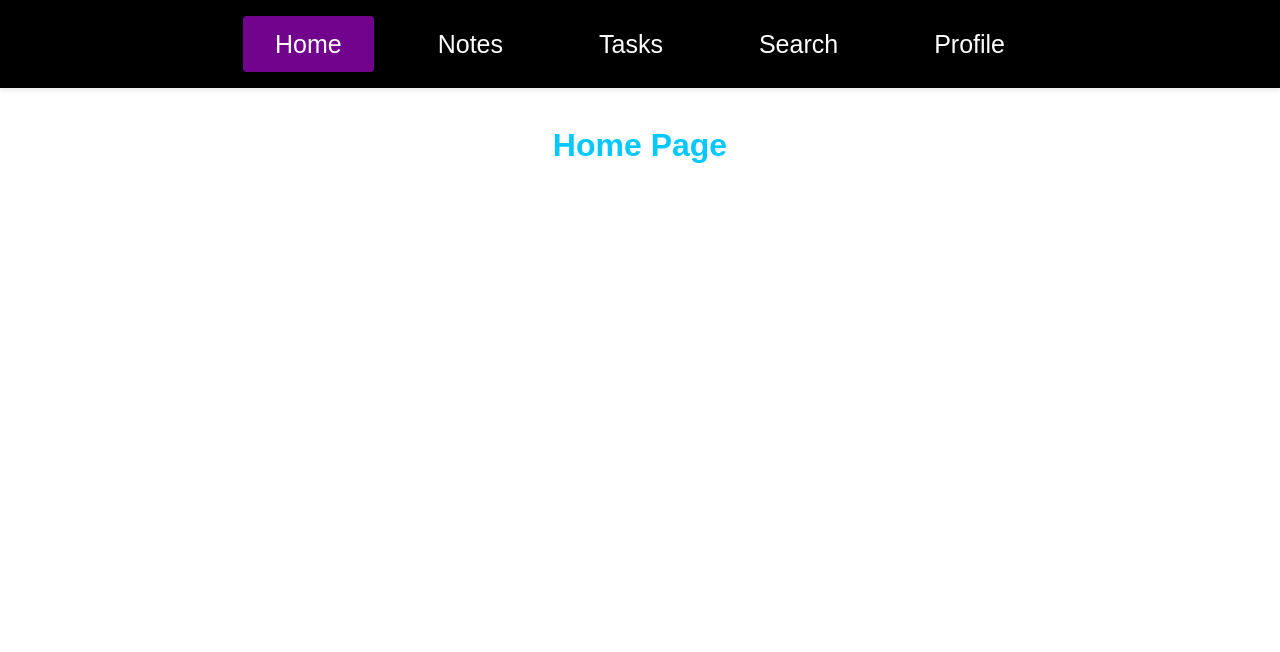
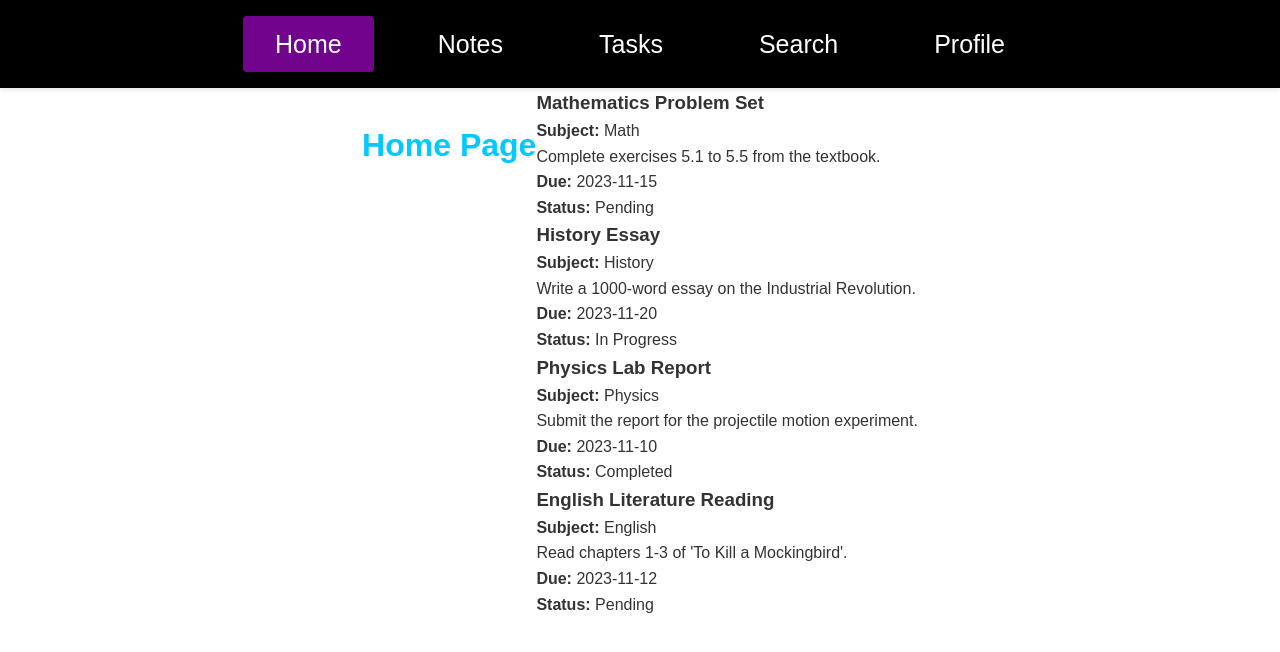
Before and after one commit to Ajai-L16/assignment-tracking, a React (Create React App) app: page / in a window 1280 px wide. Shown: the top 652 px of the page. Built offline with nearby package versions, Linux system fonts and the light colour scheme.

Commit message:
4th commit

```diff
--- /dev/null
+++ b/public/assignments.json
@@ -0,0 +1,34 @@
+[
+  {
+    "id": 1,
+    "title": "Mathematics Problem Set",
+    "subject": "Math",
+    "description": "Complete exercises 5.1 to 5.5 from the textbook.",
+    "dueDate": "2023-11-15",
+    "status": "Pending"
+  },
+  {
+    "id": 2,
+    "title": "History Essay",
+    "subject": "History",
+    "description": "Write a 1000-word essay on the Industrial Revolution.",
+    "dueDate": "2023-11-20",
+    "status": "In Progress"
+  },
+  {
+    "id": 3,
+    "title": "Physics Lab Report",
+    "subject": "Physics",
+    "description": "Submit the report for the projectile motion experiment.",
+    "dueDate": "2023-11-10",
+    "status": "Completed"
+  },
+  {
+    "id": 4,
+    "title": "English Literature Reading",
+    "subject": "English",
+    "description": "Read chapters 1-3 of 'To Kill a Mockingbird'.",
+    "dueDate": "2023-11-12",
+    "status": "Pending"
+  }
+]
--- a/src/App.css
+++ b/src/App.css
@@ -85,11 +85,14 @@ body {
   }
 }
 
+/*-------------------------------------------Home Page--------------------------------------------------------*/
 .home_h1 {
   text-align: center;
   color: rgb(4, 200, 255);
   margin-top: 2rem;
 }
+
+
 
 .home-container {
   display: flex;
--- a/src/Pages/Home.js
+++ b/src/Pages/Home.js
@@ -1,11 +1,33 @@
-import React from 'react';
-import '../Styles/Home.css';
+import React, { useEffect, useState } from "react";
+import "../Styles/Home.css";
 
 function Home() {
+  const [assignmentData, setAssignmentData] = useState([]);
+
+  useEffect(() => {
+    fetch("/assignments.json")       // public folder -> root path
+      .then((res) => res.json())
+      .then((data) => setAssignmentData(data))
+      .catch((err) => console.error("Failed to load JSON:", err));
+  }, []);
+
   return (
-  <div className='home-container'>
-    <h1 className='home_h1'>Home Page</h1>
-  </div>
+    <div className="home-container">
+      <h1 className="home_h1">Home Page</h1>
+
+      <div className="assignments-lists">
+        {assignmentData.map((assignment) => (
+          <div key={assignment.id} className="assignment-card">
+            <h3>{assignment.title}</h3>
+            <p><strong>Subject:</strong> {assignment.subject}</p>
+            <p>{assignment.description}</p>
+            <p><strong>Due:</strong> {assignment.dueDate}</p>
+            <p><strong>Status:</strong> {assignment.status}</p>
+          </div>
+        ))}
+      </div>
+    </div>
   );
 }
+
 export default Home;
```
